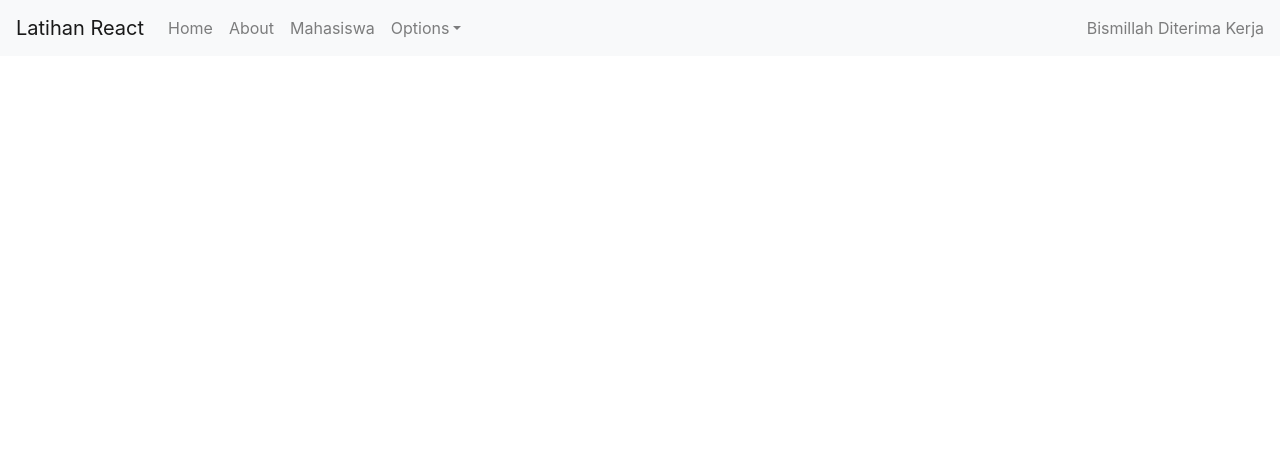
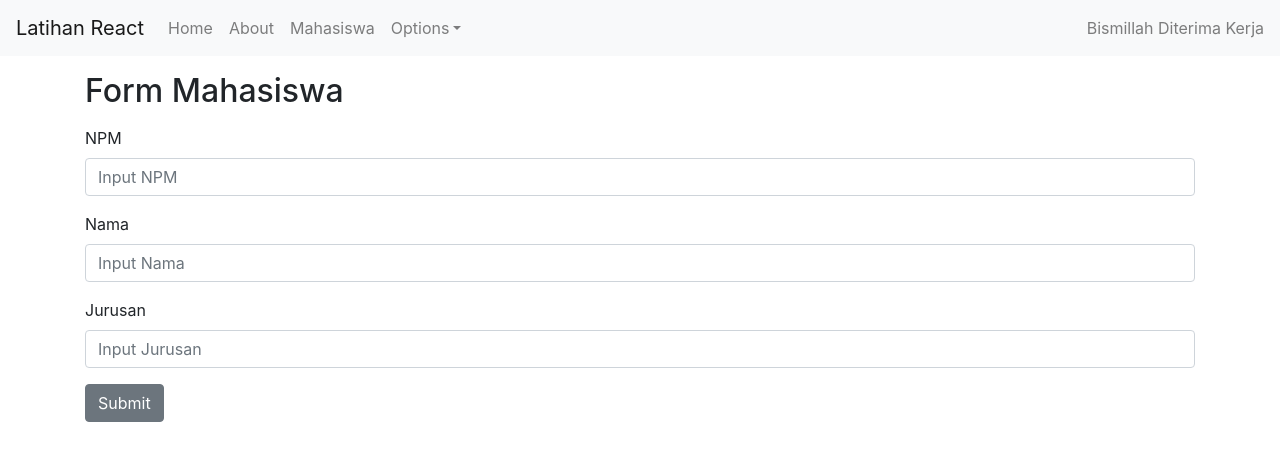
Before and after one commit to farhanth/app-react, a React (Create React App) app: page /create in a window 1280 px wide. Shown: the top 460 px of the page. Built offline with nearby package versions, Linux system fonts and the light colour scheme.

Commit message:
Post data with React + Node JS + API

```diff
--- a/src/App.js
+++ b/src/App.js
@@ -5,6 +5,7 @@ import HomePage from './Component/Functional/HomePage';
 import AboutComp from './Component/Functional/AboutComp';
 import DetailComp from './Component/Functional/DetailComp';
 import ListComp from './Component/Class/ListComp';
+import AddMahasiswa from './Component/Class/AddMahasiswa';
 
 const App = () => {
   return (
@@ -16,6 +17,7 @@ const App = () => {
           <Route exact path="/about" component={AboutComp}/>
           <Route exact path="/detail/:id" component={DetailComp}/>
           <Route exact path="/mahasiswa" component={ListComp}/>
+          <Route exact path="/create" component={AddMahasiswa}/>
         </Switch>
       </BrowserRouter>
     </div>
--- /dev/null
+++ b/src/Component/Class/AddMahasiswa.jsx
@@ -0,0 +1,74 @@
+import React, { PureComponent } from 'react';
+import axios from 'axios';
+import { Container, Col, Row, Alert, Button, Form, FormGroup, Label, Input, FormText } from 'reactstrap';
+import { Link } from 'react-router-dom';
+
+const url = 'http://localhost:3001/';
+
+class AddMahasiswa extends PureComponent {
+    constructor(props) {
+        super(props)
+
+        this.state = {
+            npm: '',
+            nama: '',
+            jurusan: '',
+            response: '',
+            display: 'none'
+        }
+    }
+
+    handleChange = (e) => {
+        this.setState({
+            [e.target.name]: e.target.value
+        })
+    }
+
+    addMahasiswa = () => {
+        axios.post(url + 'create', {
+            npm: this.state.npm,
+            nama: this.state.nama,
+            jurusan: this.state.jurusan
+        }).then(json => {
+            if (json.data.status === 200) {
+                this.setState({
+                    response: json.data.values,
+                    display: 'block'
+                });
+            } else {
+                this.setState({
+                    response: json.data.values,
+                    display: 'block'
+                });
+            }
+        });
+    }
+
+    render() {
+        return (
+            <Container>
+                <h2 className="my-3">Form Mahasiswa</h2>
+                <Alert color="success" style={{ display: this.state.display }}>
+                    {this.state.response}
+                </Alert>
+                <Form>
+                    <FormGroup>
+                        <Label for="npm">NPM</Label>
+                        <Input type="text" name="npm" id="npm" value={this.state.npm} onChange={this.handleChange} maxLength="8" placeholder="Input NPM" />
+                    </FormGroup>
+                    <FormGroup>
+                        <Label for="nama">Nama</Label>
+                        <Input type="text" name="nama" id="nama" value={this.state.nama} onChange={this.handleChange} maxLength="64" placeholder="Input Nama" />
+                    </FormGroup>
+                    <FormGroup>
+                        <Label for="jurusan">Jurusan</Label>
+                        <Input type="text" name="jurusan" id="jurusan" value={this.state.jurusan} onChange={this.handleChange} maxLength="64" placeholder="Input Jurusan" />
+                    </FormGroup>
+                    <Button type="button" onClick={this.addMahasiswa}>Submit</Button>
+                </Form>
+            </Container>
+        );
+    };
+}
+
+export default AddMahasiswa;
--- a/src/Component/Class/ListComp.jsx
+++ b/src/Component/Class/ListComp.jsx
@@ -2,6 +2,7 @@ import React, { PureComponent } from 'react';
 import axios from 'axios';
 import qs from 'querystring';
 import { Table, Button, Container, NavLink, Alert } from 'reactstrap';
+import { Link } from 'react-router-dom';
 
 const url = 'http://localhost:3001/';
 
@@ -28,7 +29,9 @@ class ListComp extends PureComponent {
         return (
             <Container>
                 <h2 className="my-3">Data Mahasiswa</h2>
-                <Button color="success mb-3">Tambah Data</Button>
+                <Link to="/create">
+                    <Button color="success mb-3">Tambah Data</Button>
+                </Link>
                 <Table className="table-bordered">
                     <thead>
                         <tr>
```
